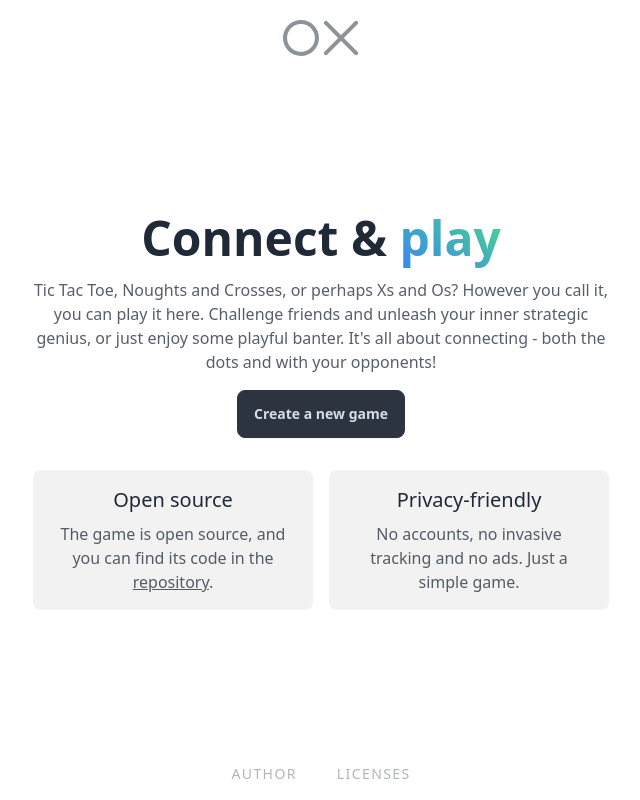
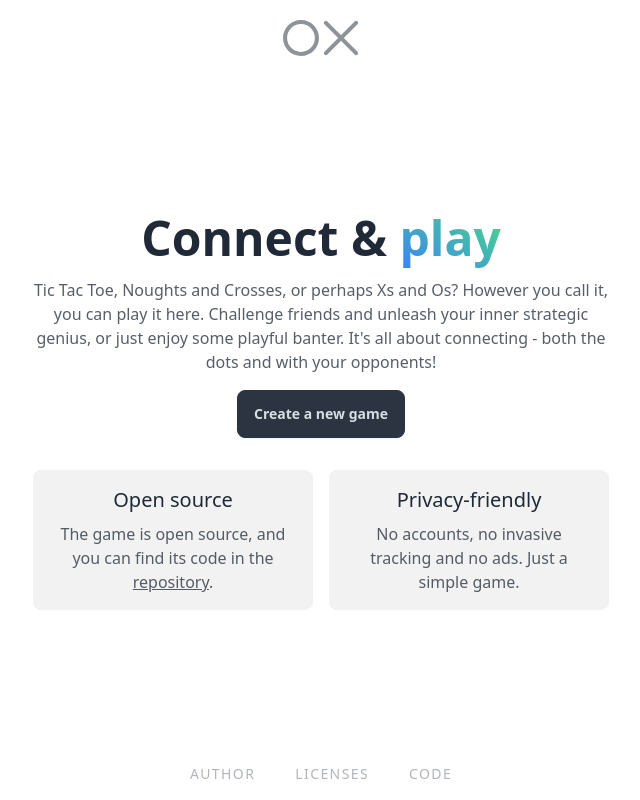
Before and after one commit to konradkubczyk/ox, a Vue app: page / in a window 1280 px wide. Shown: the whole page, without its empty margins (319-959 px from the left). Built offline with nearby package versions, Linux system fonts and the light colour scheme.

Commit message:
feat: add code repository link

```diff
--- a/src/App.vue
+++ b/src/App.vue
@@ -21,13 +21,16 @@ import IconX from '@/components/icons/IconX.vue'
   </main>
 
   <footer
-    class="text-center p-4 flex mx-auto flex-wrap gap-x-10 gap-y-2 justify-center text-base-content/35 uppercase tracking-widest text-sm">
+    class="text-center p-4 flex mx-auto flex-wrap gap-x-6 sm:gap-x-10 gap-y-2 justify-center text-base-content/35 uppercase tracking-widest text-sm">
     <a href="https://konradkubczyk.com" target="_blank" class="hover:text-base-content/80 transition">
       Author
     </a>
     <RouterLink to="/licenses" class="hover:text-base-content/80 transition">
       Licenses
     </RouterLink>
+    <a href="https://gitlab.com/konradkubczyk/ox" target="_blank" class="hover:text-base-content/80 transition">
+      Code
+    </a>
   </footer>
 </template>
 
```
